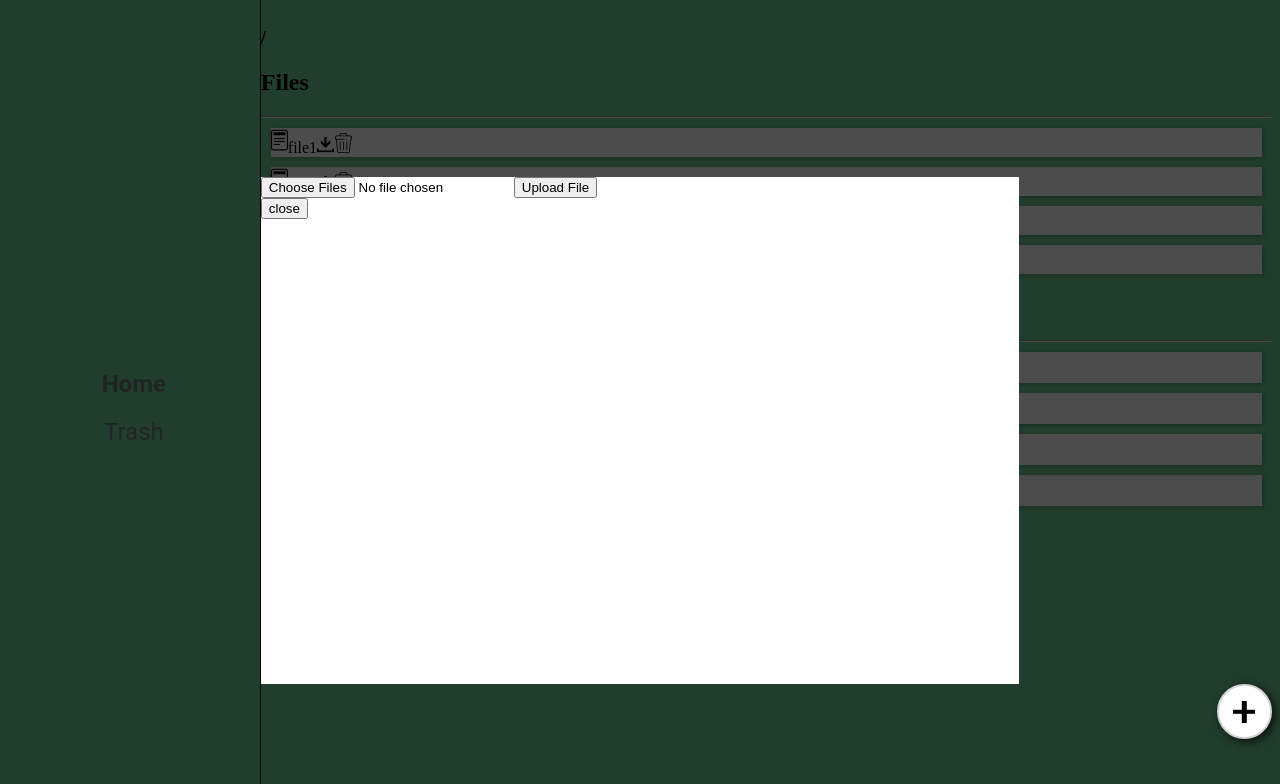
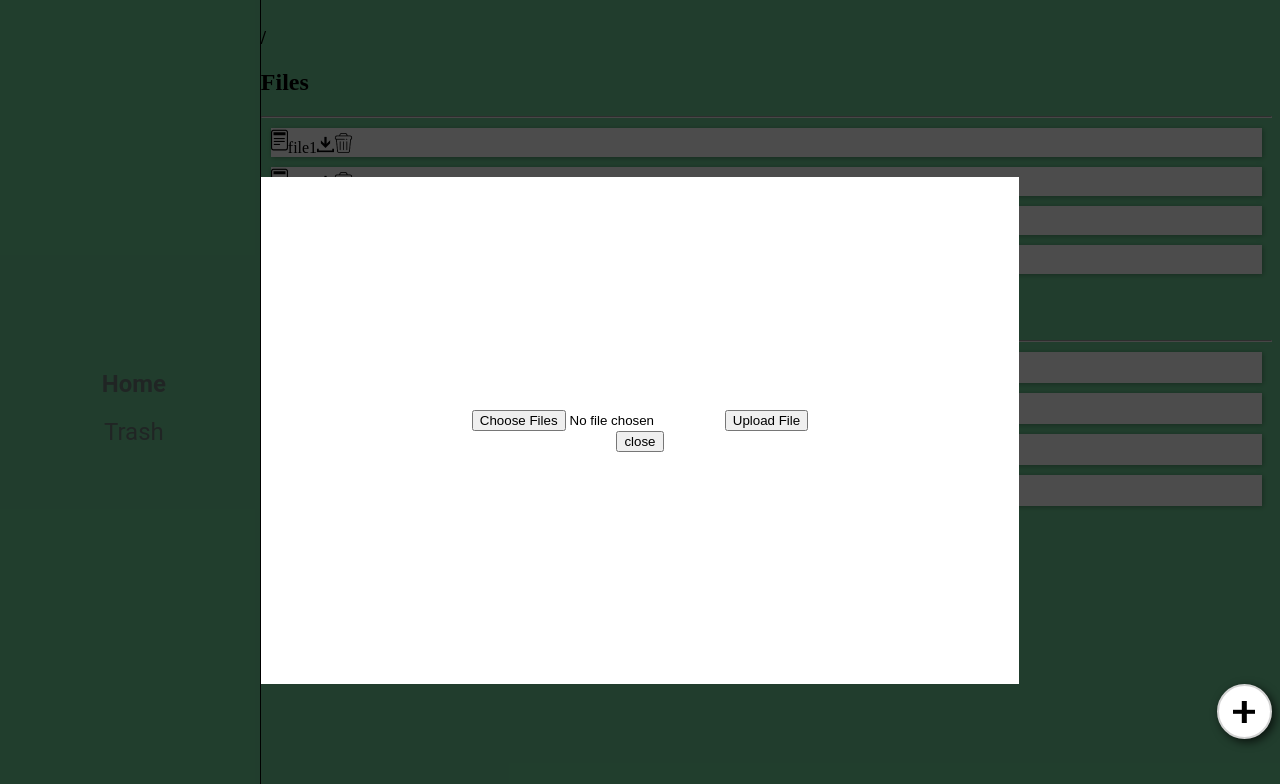
Before and after one commit to salvatoreallegra/MatchaLeaf, a React (Create React App) app in the folder client/: page /home in a window 1280 px wide. Both pictures are taken after a click on the button 1244 px from the left and 711 px from the top of the page. Shown: the top 784 px of the page. Built offline with nearby package versions, Linux system fonts and the light colour scheme.

Commit message:
changed display to flex and eveything centered in the modal

```diff
--- a/client/src/Components/Modal/index.js
+++ b/client/src/Components/Modal/index.js
@@ -2,7 +2,14 @@ import React from 'react'
 
 const Modal = ({ hideModal }) => {
   return (
-    <div>
+    <div
+      style={{
+        display: 'flex',
+        justifyContent: 'center',
+        alignItems: 'center',
+        flexDirection: 'column'
+      }}
+    >
       <form method='post' enctype='multipart/form-data'>
         <input type='file' name='files[]' multiple />
         <input type='submit' value='Upload File' name='submit' />
--- a/client/src/Containers/Home/index.js
+++ b/client/src/Containers/Home/index.js
@@ -50,12 +50,15 @@ class Home extends React.Component {
 
         <div
           style={{
-            display: this.state.show ? 'block' : 'none',
+            display: this.state.show ? 'flex' : 'none',
             gridRowStart: '2',
             gridRowEnd: '5',
             gridColumnStart: '2',
             gridColumnEnd: '5',
-            background: 'white'
+            background: 'white',
+            justifyContent: 'center',
+            alignItems: 'center',
+            flexDirection: 'column'
           }}
         >
           <Modal hideModal={this.hideModal} />
```
